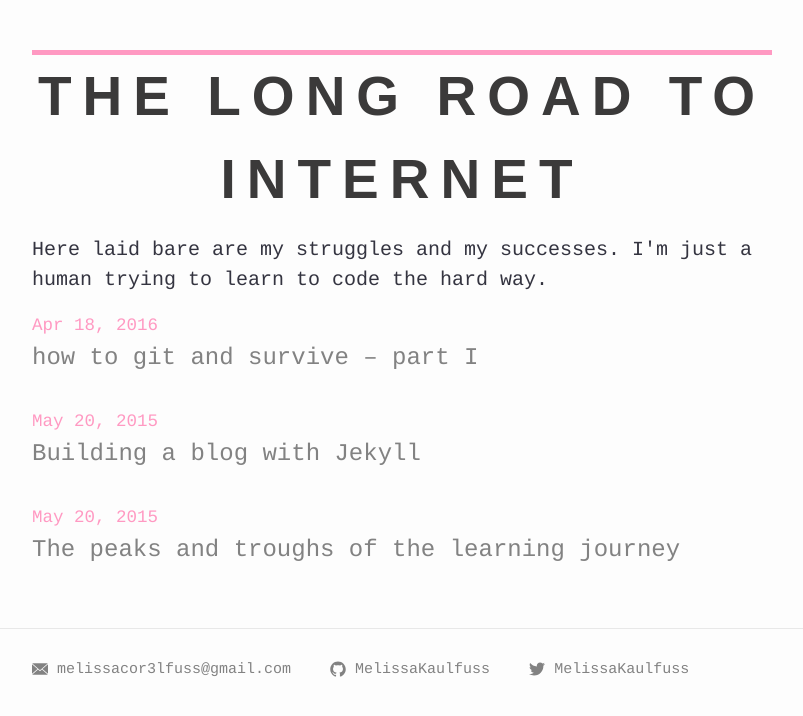
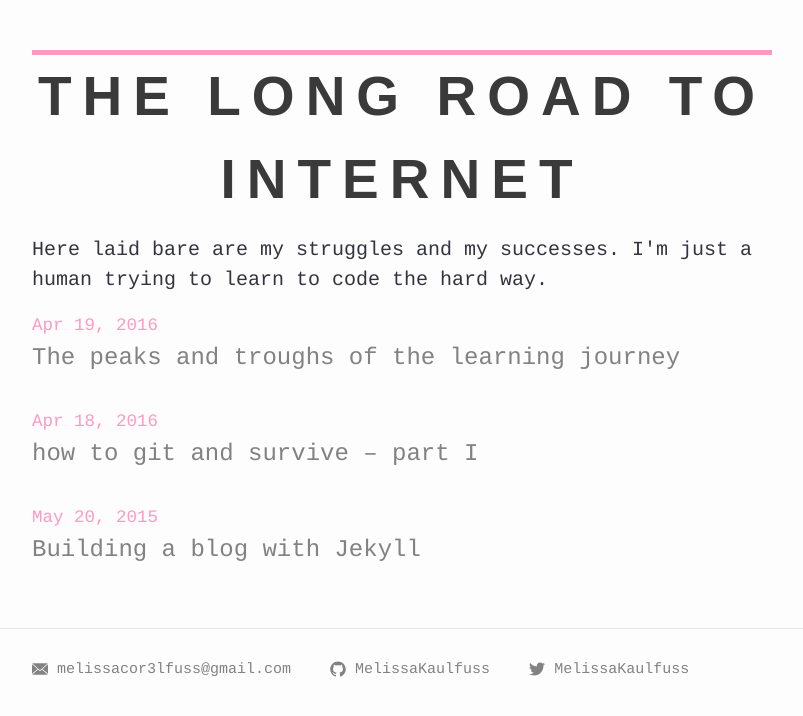
Before and after one commit to MelissaKaulfuss/my_blog, a Jekyll site: the page built from index.html, in a window 1280 px wide. Shown: the top 716 px of the page, without its empty margins (238-1041 px from the left). Built offline with Jekyll 4.4.1, drawn with Linux system fonts in a browser that asks for light colours.

Commit message:
I am tired – I have just fixed the date field.

```diff
--- a/_posts/2016-04-19-peaks-and-troughs-of-learning.markdown
+++ b/_posts/2016-04-19-peaks-and-troughs-of-learning.markdown
@@ -1,7 +1,7 @@
 ---
 layout: post
 title: "The peaks and troughs of the learning journey"
-date: 2015-05-20
+date: 2016-04-19
 <!-- categories: development -->
 ---
 
```
